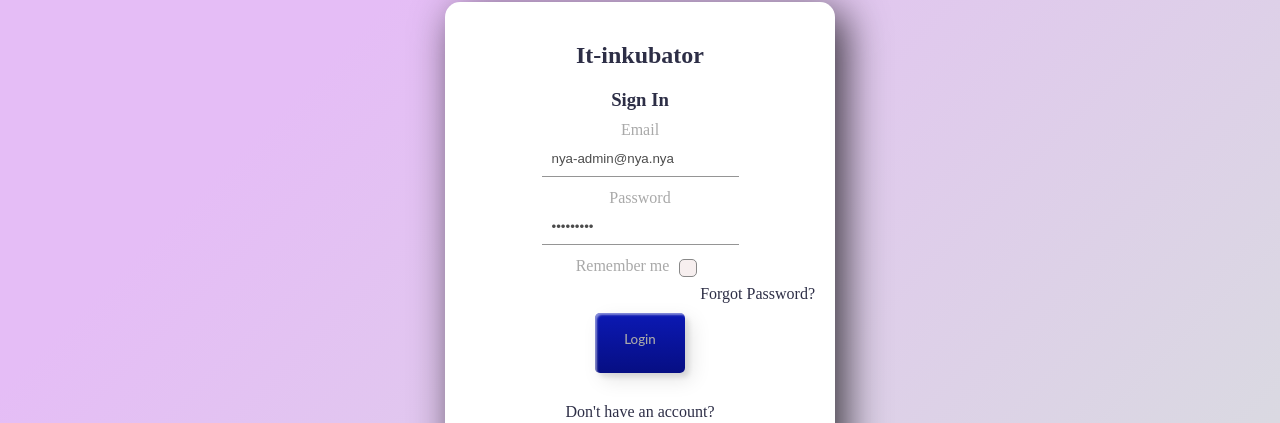
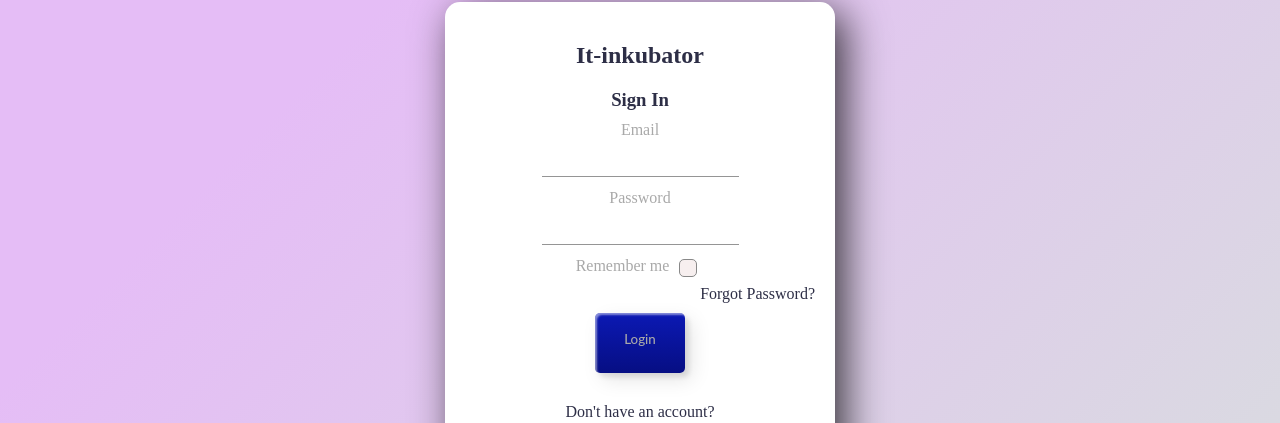
Before and after one commit to EuSet/Friday_Project, a React (Create React App) app: page /#/login in a window 1280 px wide. Shown: the part 233-656 px from the top of the page. Built offline with nearby package versions, Linux system fonts and the light colour scheme.

Commit message:
some refactor and added CheckEmail.tsx

```diff
--- /dev/null
+++ b/src/components/common/CheckEmailComponent/CheckEmail.tsx
@@ -0,0 +1,18 @@
+import r from "../../main/login/resetPassword.module.css";
+import React from "react";
+import EmailIcon from "./../../../images/checkemail.png"
+
+type PropsType = {
+    email:string
+}
+export const CheckEmail = (props:PropsType) => {
+    return <div className={r.container}>
+        <div style={{display:'flex', flexDirection:'column', justifyContent:'center'}} className={r.main}>
+                <div style={{}} className={r.textWrap}>
+                    <img src={EmailIcon} alt=""/>
+                    <h3>Check Email</h3>
+        <span>We've sent an Email with instructions to {props.email}</span>
+                </div>
+        </div>
+    </div>
+}
--- /dev/null
+++ b/src/components/common/utills/CustomHook.tsx
@@ -0,0 +1,13 @@
+import {useDispatch} from "react-redux";
+import {useCallback, useEffect} from "react";
+
+export const useCleanUp =  (func: any ) => {
+    const dispatch = useDispatch()
+    const changeIsSent = useCallback(() => {
+        dispatch(func)
+    }, [dispatch])
+
+    return useEffect(() => {
+        return () => changeIsSent()
+    }, [changeIsSent])
+}
--- /dev/null
+++ b/src/components/common/utills/SpanError.tsx
@@ -0,0 +1,6 @@
+import r from "../../main/login/resetPassword.module.css";
+import React from "react";
+
+export const errorSpan = (error:string) => {
+    return <span className={r.error}>{error}</span>
+}
--- /dev/null
+++ b/src/components/common/utills/Validation.tsx
@@ -0,0 +1,29 @@
+type FormErrorType = {
+    email?: string
+    password?: string
+    checkPassword?: string
+}
+export const checkPasswordValidation = (values: FormErrorType, checkPassword: string | undefined) => {
+    if (!values.checkPassword) {
+        checkPassword = 'Required';
+    } else if (values.checkPassword !== values.password) {
+        checkPassword = 'Passwords should be equal';
+    }
+    return checkPassword
+}
+export const emailValidation = (values: FormErrorType, email: string | undefined) => {
+    if (!values.email) {
+        email = 'Required';
+    } else if (!/^[A-Z0-9._%+-]+@[A-Z0-9.-]+\.[A-Z]{2,4}$/i.test(values.email)) {
+        email = 'Invalid email address'
+    }
+    return email
+}
+export const passwordValidation = (values: FormErrorType, password: string | undefined) => {
+    if (!values.password) {
+        password = 'Required';
+    } else if (values.password.length < 7) {
+        password = 'Must be 7 characters at least';
+    }
+    return password
+}
--- a/src/components/main/login/addNewPassword.tsx
+++ b/src/components/main/login/addNewPassword.tsx
@@ -1,39 +1,61 @@
-import React, {useState} from "react";
+import React from "react";
 import {Redirect, useParams} from "react-router-dom";
 import {useDispatch, useSelector} from "react-redux";
 import {AppRootState} from "../../../redux/store";
 import {createNewPasswordThunk, setError} from "../../../redux/auth-reducer/reset-reducer";
 import {Preloader} from "../../common/preloader/Preloader";
 import r from "./resetPassword.module.css";
+import {useFormik} from "formik";
+import {useCleanUp} from "../../common/utills/CustomHook";
+import {errorSpan} from "../../common/utills/SpanError";
+import {passwordValidation} from "../../common/utills/Validation";
 
+type FormErrorType = {
+    password?:string
+}
 export const AddNewPassword = () => {
-    const [password, setPassword] = useState('')
     const {resetPasswordToken} = useParams<{ resetPasswordToken: string }>();
     const dispatch = useDispatch()
     const isCreate = useSelector<AppRootState, boolean>(state => state.reset.isCreate)
     const isLoader = useSelector<AppRootState, boolean>(state => state.reset.isLoader)
     const error = useSelector<AppRootState, string>(state => state.reset.error)
-    console.log(error)
+
+   useCleanUp(setError(''))
+
+    const formik = useFormik({
+        initialValues:{
+            password:''
+        },
+        validate:(values) => {
+            const errors: FormErrorType = {}
+            errors.password = passwordValidation(values, errors.password)
+            return errors;
+        },
+        onSubmit: values => {
+            formik.resetForm()
+            dispatch(createNewPasswordThunk(values.password, resetPasswordToken))
+        }
+    })
+
     if (isCreate) {
         return <Redirect to={'/login'}/>
     }
     return <div className={r.container}>
         <div className={r.main}>
         <h3>Create new password</h3>
-            {error && <span className={r.error}>{error}</span>}
-        <input value={password} onChange={(e) => {
-            setPassword(e.target.value)
-            dispatch(setError(''))
-        }} type="password" placeholder={'password'}/>
+            <form onSubmit={formik.handleSubmit}>
+                {formik.errors.password ? errorSpan(formik.errors.password) : error && errorSpan(error)}
+        <input {...formik.getFieldProps('password')}
+               placeholder={'password'} type={'password'}/>
             <div className={r.textWrap}>
         <span>Create new Password and we will send you
         further instructions</span>
             </div>
             <div className={r.btnWrap}>
         {isLoader ? <Preloader/> :
-            <button
-                    onClick={() => dispatch(createNewPasswordThunk(password, resetPasswordToken))}>Create new password</button>}
+            <button>Create new password</button>}
             </div>
+            </form>
         </div>
     </div>
 }
--- a/src/components/main/login/login.tsx
+++ b/src/components/main/login/login.tsx
@@ -1,4 +1,4 @@
-import React, {useState} from "react";
+import React from "react";
 import s from "./login.module.css"
 import SuperInputText from "../../common/c1-SuperInputText/SuperInputText";
 import SuperCheckbox from "../../common/c3-SuperCheckbox/SuperCheckbox";
@@ -7,15 +7,44 @@ import {useDispatch, useSelector} from "react-redux";
 import {NavLink, Redirect} from "react-router-dom";
 import {loginTC} from "../../../redux/login-reducer/login-reducer";
 import {AppRootState} from "../../../redux/store";
+import {useFormik} from "formik";
+import {setError} from "../../../redux/auth-reducer/reset-reducer";
+import {useCleanUp} from "../../common/utills/CustomHook";
+import {errorSpan} from "../../common/utills/SpanError";
+import {emailValidation, passwordValidation} from "../../common/utills/Validation";
 
+type FormErrorType = {
+    email?: string
+    password?: string
+    rememberMe?: boolean
+}
 export const Login = () => {
     const dispatch = useDispatch()
+    const error = useSelector<AppRootState, string>(state => state.reset.error)
+    const isLoggedIn = useSelector<AppRootState, boolean>(state => state.login.isLoggedIn)
 
-    let [email, setEmail] = useState<string>('nya-admin@nya.nya')
-    let [password, setPassword] = useState<string>('1qazxcvBG')
-    let [rememberMe, setRememberMe] = useState<boolean>(false)
+    useCleanUp(setError(''))
 
-    const isLoggedIn = useSelector<AppRootState, boolean>(state => state.login.isLoggedIn)
+    const formik = useFormik({
+        initialValues: {
+            email: '',
+            password: '',
+            rememberMe: false,
+        },
+        validate: (values) => {
+            const errors: FormErrorType = {};
+            errors.email = emailValidation(values, errors.email)
+            errors.password = passwordValidation(values, errors.password)
+            return errors;
+        },
+        onSubmit: values => {
+            const email = values.email
+            const password = values.password
+            const rememberMe = values.rememberMe
+            formik.resetForm()
+            dispatch(loginTC({email, password, rememberMe}))
+        },
+    })
 
     if (isLoggedIn) return <Redirect to={'/profile'}/>
 
@@ -29,39 +58,35 @@ export const Login = () => {
                 <div>
                     <h3>Sign In</h3>
                 </div>
-
-
+                <form action="">
                 <div>
                     <span>Email</span>
-                    <SuperInputText onChangeText={(value) => {
-                        setEmail(value)
-                    }}
-                                    value={email}/>
+                    {formik.errors.email ? errorSpan(formik.errors.email) : error && errorSpan(error)}
+                    <SuperInputText
+                        {...formik.getFieldProps('email')}
+                    />
                 </div>
                 <div>
                     <span>Password</span>
+                    {formik.errors.password ? errorSpan(formik.errors.password) : error && errorSpan(error)}
                     <SuperInputText type={"password"}
-                                    onChangeText={(value) => {
-                                        setPassword(value)
-                                    }}
-                                    value={password}/>
+                                    {...formik.getFieldProps('password')}
+                                    />
                 </div>
 
                 <div>
                     <span>Remember me</span>
-                    <SuperCheckbox checked={rememberMe}
-                                   onChangeChecked={(value) => {
-                                       setRememberMe(value)
-                                   }}/>
+                    <SuperCheckbox
+                        {...formik.getFieldProps('rememberMe')}
+                    />
                 </div>
                 <div className={s.forgotPassword}>
                     <NavLink to={'/resetpassword'}>Forgot Password?</NavLink>
                 </div>
                 <div className={s.submitLogin}>
-                    <SuperButton onClick={() => {
-                        dispatch(loginTC({email, password, rememberMe}))
-                    }} title={"Login"}/>
+                    <SuperButton title={"Login"}/>
                 </div>
+                </form>
 
                 <div className={s.signUp}>
                     <div>Don't have an account?</div>
--- a/src/components/main/login/registration.tsx
+++ b/src/components/main/login/registration.tsx
@@ -1,16 +1,17 @@
 import {useFormik} from 'formik';
 import React from 'react';
 import {useDispatch, useSelector} from 'react-redux';
-import { Redirect } from 'react-router-dom';
+import {Redirect} from 'react-router-dom';
 import {singUp} from '../../../redux/auth-reducer/auth-reducer';
 import {AppRootState} from '../../../redux/store';
 import SuperInputText from '../../common/c1-SuperInputText/SuperInputText';
 import SuperButton from '../../common/c2-SuperButton/SuperButton';
+import {checkPasswordValidation, emailValidation, passwordValidation} from "../../common/utills/Validation";
 
 export const Registration = () => {
+
     const dispatch = useDispatch()
     const isRegistered = useSelector<AppRootState, string | null>(state => state.auth.userRegistrationData.email)
-    //formik
     type FormErrorType = {
         email?: string
         password?: string
@@ -24,35 +25,20 @@ export const Registration = () => {
         },
         validate: (values) => {
             const errors: FormErrorType = {};
-            if (!values.email) {
-                errors.email = 'Required';
-            } else if (!/^[A-Z0-9._%+-]+@[A-Z0-9.-]+\.[A-Z]{2,4}$/i.test(values.email)) {
-                errors.email = 'Invalid email address'
-            }
-
-            if (!values.password) {
-                errors.password = 'Required';
-            } else if (values.password.length < 7) {
-                errors.password = 'Must be 7 characters at least';
-            }
-            if (!values.checkPassword) {
-                errors.checkPassword = 'Required';
-            } else if (values.checkPassword !== values.password) {
-                errors.checkPassword = 'Passwords should be equal';
-            }
+            errors.email = emailValidation(values, errors.email)
+            errors.password = passwordValidation(values, errors.password)
+            errors.checkPassword = checkPasswordValidation(values, errors.checkPassword)
             return errors;
         },
         onSubmit: values => {
             formik.resetForm()
-            alert(JSON.stringify(values))
             dispatch(singUp(values.email, values.password))
         },
     })
 
 
-
     if (isRegistered) {
-        return <Redirect to={'/login'} />
+        return <Redirect to={'/login'}/>
     }
 
     return (
@@ -63,22 +49,22 @@ export const Registration = () => {
                     {...formik.getFieldProps('email')}
                 />
                 {formik.touched.email &&
-                    formik.errors.email ? <div style={{ color: 'red' }}>{formik.errors.email}</div> : null}
+                formik.errors.email ? <div style={{color: 'red'}}>{formik.errors.email}</div> : null}
                 <SuperInputText
                     type={'password'}
                     placeholder={'Password'}
                     {...formik.getFieldProps('password')}
                 />
                 {formik.touched.password &&
-                    formik.errors.password ? <div style={{ color: 'red' }}>{formik.errors.password}</div> : null}
+                formik.errors.password ? <div style={{color: 'red'}}>{formik.errors.password}</div> : null}
                 <SuperInputText
                     type={'password'}
                     placeholder={'Password'}
                     {...formik.getFieldProps('checkPassword')}
                 />
                 {formik.touched.checkPassword &&
-                    formik.errors.checkPassword ? <div style={{ color: 'red' }}>{formik.errors.checkPassword}</div> : null}
-                <SuperButton type={'submit'} title={'sign up'} />
+                formik.errors.checkPassword ? <div style={{color: 'red'}}>{formik.errors.checkPassword}</div> : null}
+                <SuperButton type={'submit'} title={'sign up'}/>
             </form>
         </div>
     )
--- a/src/components/main/login/resetPassword.tsx
+++ b/src/components/main/login/resetPassword.tsx
@@ -1,51 +1,64 @@
-import React, {useCallback, useEffect, useState} from "react";
+import React, {useState} from "react";
 import {useDispatch, useSelector} from "react-redux";
 import {AppRootState} from "../../../redux/store";
 import {forgotPasswordThunk, setError} from "../../../redux/auth-reducer/reset-reducer";
 import {Redirect} from "react-router-dom";
 import {Preloader} from "../../common/preloader/Preloader";
 import r from "./resetPassword.module.css"
+import {useFormik} from "formik";
+import {CheckEmail} from "../../common/CheckEmailComponent/CheckEmail";
+import {useCleanUp} from "../../common/utills/CustomHook";
+import {errorSpan} from "../../common/utills/SpanError";
+import {emailValidation} from "../../common/utills/Validation";
 
+type FormErrorType = {
+    email?:string
+}
 export const ResetPassword = () => {
     const dispatch = useDispatch()
     const isSent = useSelector<AppRootState, boolean>(state => state.reset.isSent)
     const error = useSelector<AppRootState, string>(state => state.reset.error)
     const isLoader = useSelector<AppRootState, boolean>(state => state.reset.isLoader)
-    const [email, setEmail] = useState('')
     const [remember, setRemember] = useState(false)
-    const forgotPassword = (text: string) => {
-        dispatch(forgotPasswordThunk(text))
-    }
-    const changeIsSent = useCallback(() => {
-        dispatch(setError(''))
-    }, [dispatch])
 
-    useEffect(() => {
-        return () => changeIsSent()
-    }, [changeIsSent])
+    useCleanUp(setError(''))
+
+    const formik = useFormik({
+        initialValues:{
+            email:''
+        },
+        validate:(values) => {
+            const errors: FormErrorType = {}
+            errors.email = emailValidation(values, errors.email)
+            return errors
+        },
+        onSubmit: values => {
+            formik.resetForm()
+            dispatch(forgotPasswordThunk(values.email))
+        }
+    })
 
     if (remember) {
         return <Redirect to={'/login'}/>
     }
     if (isSent) {
-        return <Redirect to={'/set-new-password/:resetPasswordToken'}/>
+        return <CheckEmail email={formik.values.email}/>
     }
-
     return <div className={r.container}>
         <div className={r.main}>
             <h3>Forgot your password?</h3>
-            {error && <span className={r.error}>{error}</span>}
-            <input value={email} onChange={(e) => {
-                setEmail(e.target.value)
-                dispatch(setError(''))
-            }} type="email" placeholder={'email'}/>
+            {formik.errors.email ? errorSpan(formik.errors.email) : error && errorSpan(error)}
+            <form onSubmit={formik.handleSubmit}>
+            <input
+                {...formik.getFieldProps('email')}
+                placeholder={'email'}/>
             <div className={r.textWrap}>
         <span>Enter your email address and we willsend you
         further instructions</span>
             </div>
             <div className={r.btnWrap}>
                 {isLoader ? <div><Preloader/></div> :
-                    <button onClick={() => forgotPassword(email)}><span>Send instructions</span></button>
+                    <button><span>Send instructions</span></button>
                 }
             </div>
             <div className={r.footer}>
@@ -59,6 +72,7 @@ export const ResetPassword = () => {
                     </button>
                 </div>
             </div>
+            </form>
         </div>
     </div>
 }
```
Also changed, not shown: src/components/main/login/resetPassword.module.css (+7 -0 lines), src/images/checkemail.png (added).
